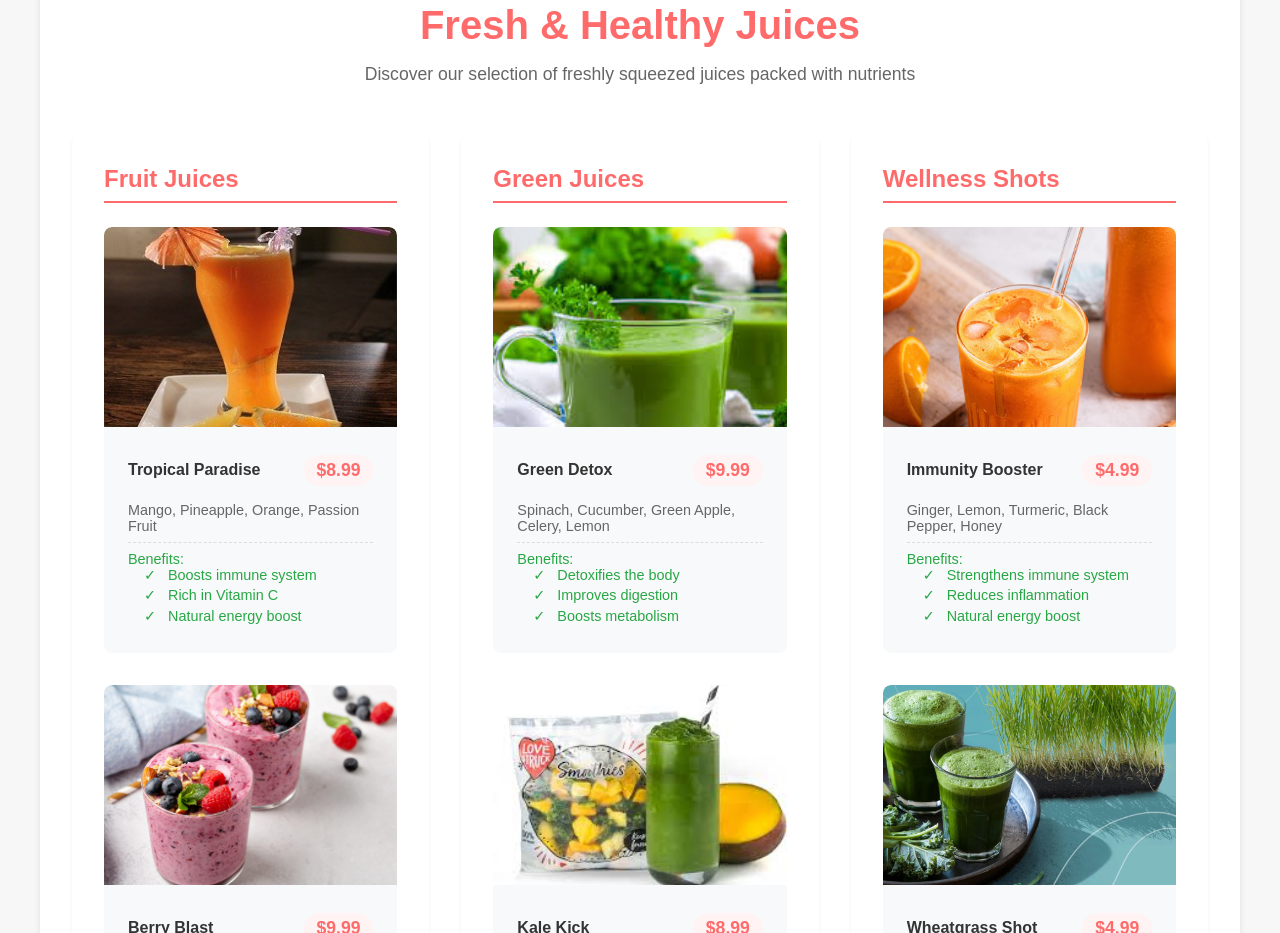
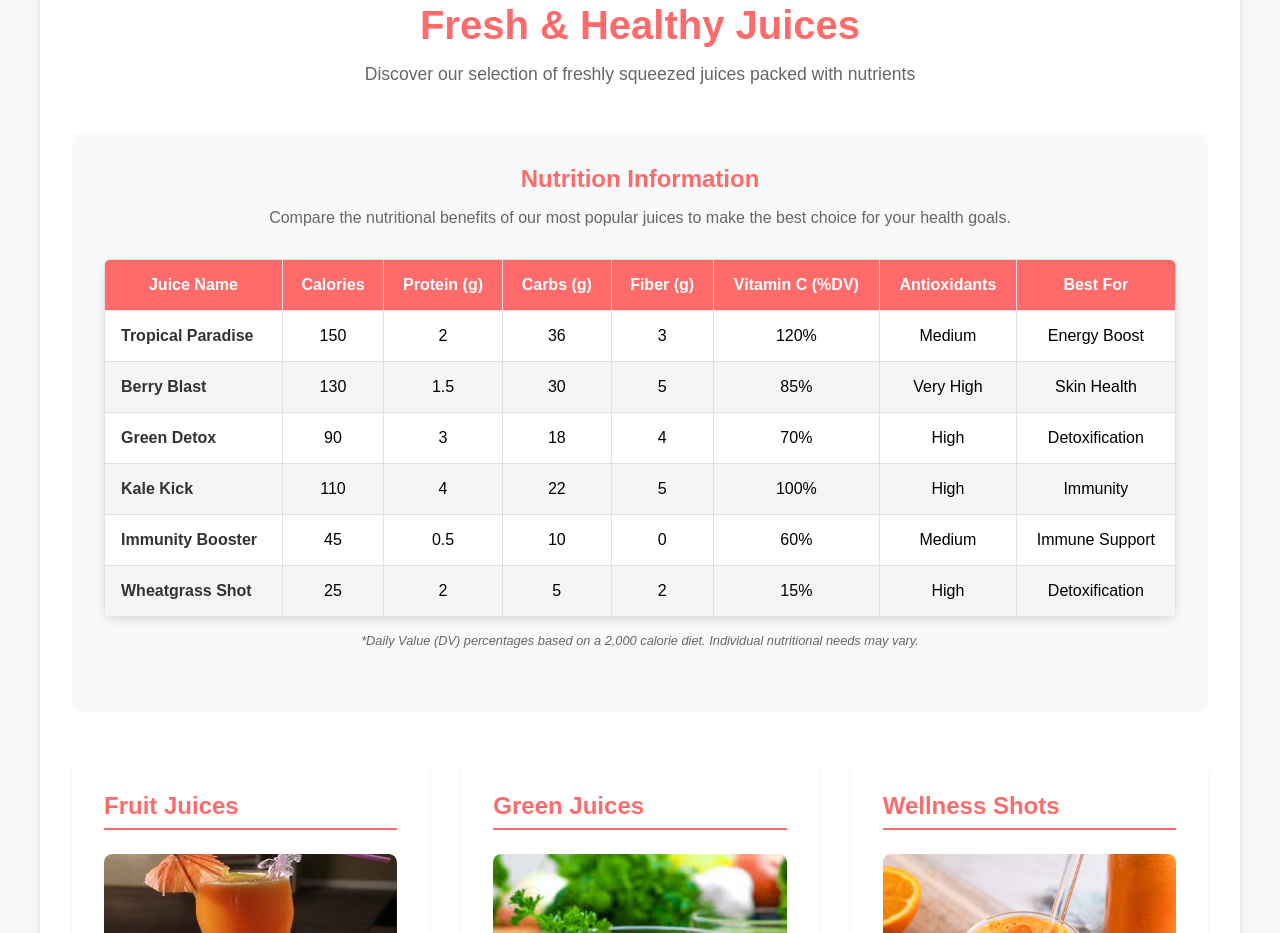
Before and after one commit to dulanga1000/Web-Assignment, a plain HTML site: page index.html in a window 1280 px wide. Shown: the part 997-1930 px from the top of the page. Drawn offline with Linux system fonts and the light colour scheme.

Commit message:
add new table option

```diff
--- a/index.html
+++ b/index.html
@@ -73,6 +73,92 @@
             <img src="images/homeimg.webp" alt="Fresh Juices Banner" class="header-image">
             <h1>Fresh & Healthy Juices</h1>
             <p>Discover our selection of freshly squeezed juices packed with nutrients</p>
+        </div>
+
+        <!-- New Nutrition Table Section -->
+        <div class="nutrition-section">
+            <h2>Nutrition Information</h2>
+            <p>Compare the nutritional benefits of our most popular juices to make the best choice for your health goals.</p>
+
+            <div class="table-container">
+                <table class="nutrition-table">
+                    <thead>
+                        <tr>
+                            <th>Juice Name</th>
+                            <th>Calories</th>
+                            <th>Protein (g)</th>
+                            <th>Carbs (g)</th>
+                            <th>Fiber (g)</th>
+                            <th>Vitamin C (%DV)</th>
+                            <th>Antioxidants</th>
+                            <th>Best For</th>
+                        </tr>
+                    </thead>
+                    <tbody>
+                        <tr>
+                            <td>Tropical Paradise</td>
+                            <td>150</td>
+                            <td>2</td>
+                            <td>36</td>
+                            <td>3</td>
+                            <td>120%</td>
+                            <td>Medium</td>
+                            <td>Energy Boost</td>
+                        </tr>
+                        <tr>
+                            <td>Berry Blast</td>
+                            <td>130</td>
+                            <td>1.5</td>
+                            <td>30</td>
+                            <td>5</td>
+                            <td>85%</td>
+                            <td>Very High</td>
+                            <td>Skin Health</td>
+                        </tr>
+                        <tr>
+                            <td>Green Detox</td>
+                            <td>90</td>
+                            <td>3</td>
+                            <td>18</td>
+                            <td>4</td>
+                            <td>70%</td>
+                            <td>High</td>
+                            <td>Detoxification</td>
+                        </tr>
+                        <tr>
+                            <td>Kale Kick</td>
+                            <td>110</td>
+                            <td>4</td>
+                            <td>22</td>
+                            <td>5</td>
+                            <td>100%</td>
+                            <td>High</td>
+                            <td>Immunity</td>
+                        </tr>
+                        <tr>
+                            <td>Immunity Booster</td>
+                            <td>45</td>
+                            <td>0.5</td>
+                            <td>10</td>
+                            <td>0</td>
+                            <td>60%</td>
+                            <td>Medium</td>
+                            <td>Immune Support</td>
+                        </tr>
+                        <tr>
+                            <td>Wheatgrass Shot</td>
+                            <td>25</td>
+                            <td>2</td>
+                            <td>5</td>
+                            <td>2</td>
+                            <td>15%</td>
+                            <td>High</td>
+                            <td>Detoxification</td>
+                        </tr>
+                    </tbody>
+                </table>
+            </div>
+            <p class="table-note">*Daily Value (DV) percentages based on a 2,000 calorie diet. Individual nutritional needs may vary.</p>
         </div>
 
         <div class="menu-categories">
--- a/style.css
+++ b/style.css
@@ -700,3 +700,84 @@ footer {
         justify-content: center;
     }
 }
+/*table*/
+.nutrition-section {
+    margin: 3rem 0;
+    padding: 2rem;
+    background-color: #f8f9fa;
+    border-radius: 10px;
+}
+
+.nutrition-section h2 {
+    color: #ff6b6b;
+    margin-bottom: 1rem;
+    text-align: center;
+}
+
+.nutrition-section p {
+    text-align: center;
+    margin-bottom: 2rem;
+    color: #666;
+}
+
+.table-container {
+    overflow-x: auto;
+    box-shadow: 0 4px 8px rgba(0, 0, 0, 0.1);
+    border-radius: 8px;
+}
+
+.nutrition-table {
+    width: 100%;
+    border-collapse: collapse;
+    background-color: white;
+}
+
+.nutrition-table th,
+.nutrition-table td {
+    padding: 1rem;
+    text-align: center;
+    border: 1px solid #e0e0e0;
+}
+
+.nutrition-table th {
+    background-color: #ff6b6b;
+    color: white;
+    font-weight: bold;
+    position: sticky;
+    top: 0;
+}
+
+.nutrition-table tbody tr:nth-child(even) {
+    background-color: #f5f5f5;
+}
+
+.nutrition-table tbody tr:hover {
+    background-color: #fff3f3;
+    transition: background-color 0.3s ease;
+}
+
+.nutrition-table td:first-child {
+    font-weight: bold;
+    text-align: left;
+    color: #333;
+}
+
+.table-note {
+    font-size: 0.8rem;
+    font-style: italic;
+    color: #777;
+    margin-top: 1rem;
+    text-align: right;
+}
+
+@media (max-width: 768px) {
+    .nutrition-section {
+        padding: 1rem;
+    }
+
+    .nutrition-table th,
+    .nutrition-table td {
+        padding: 0.5rem;
+        font-size: 0.9rem;
+    }
+}
```
